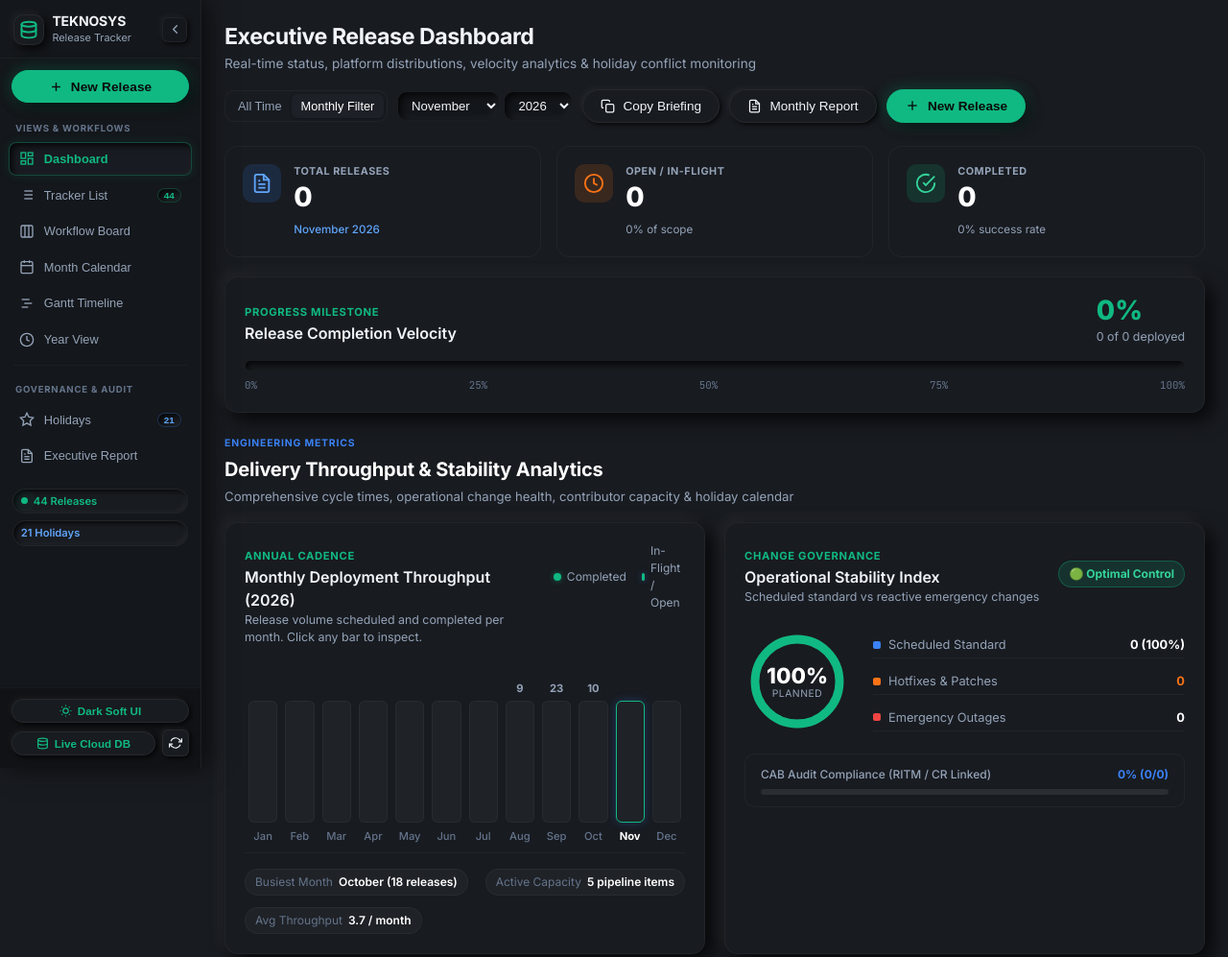
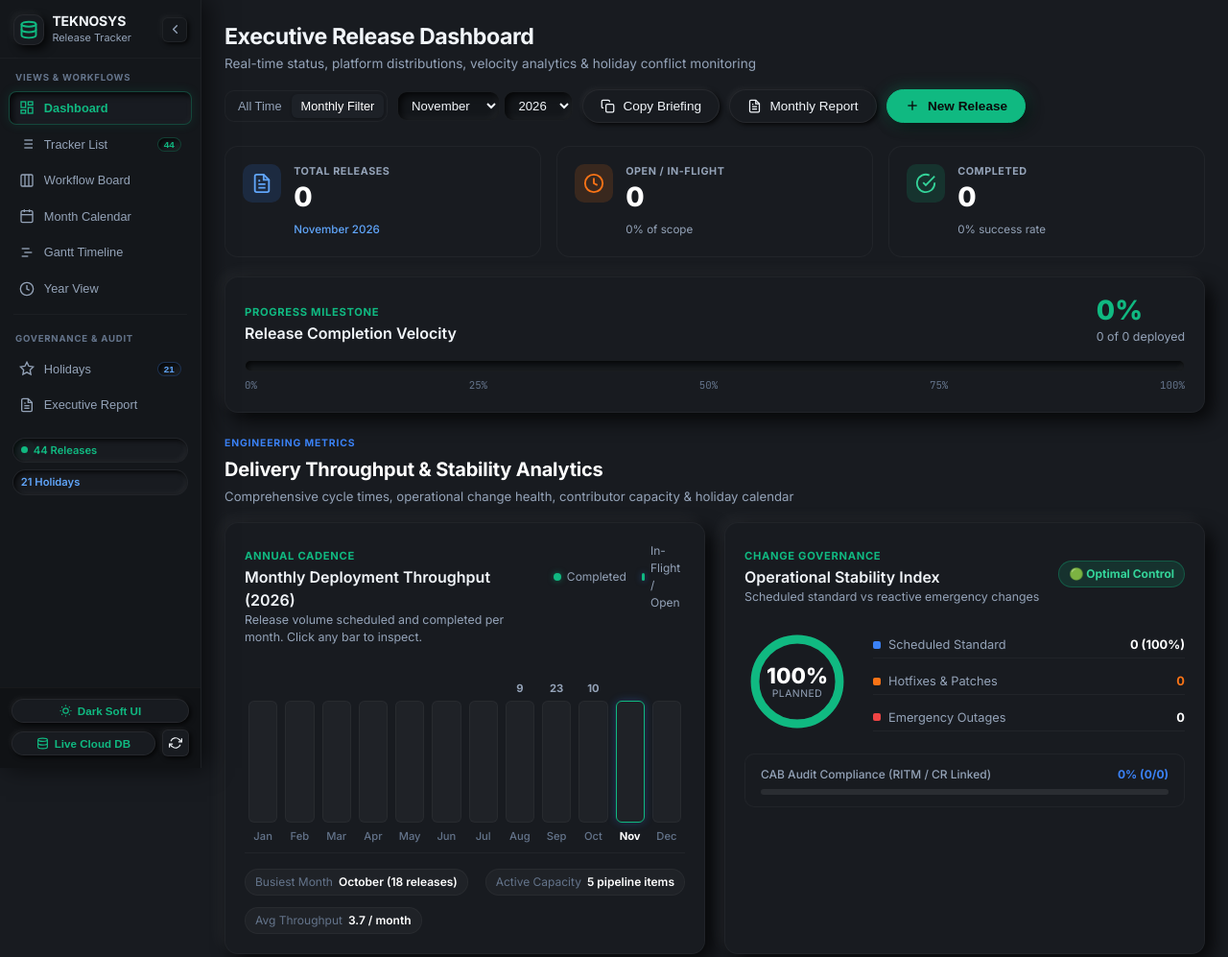
Before and after one commit to muneebalikayani/teknosys-release-tracker, a website built with Vite: page index.html in a window 1280 px wide. Shown: the top 997 px of the page at 96% size. Built offline with nearby package versions, Linux system fonts and the light colour scheme; some packages are replaced by stand-ins of ours; no server answers; the database is empty; files whose address does not match are found by name.

Commit message:
feat(sidebar): remove New Release button from sidebar

```diff
--- a/index.html
+++ b/index.html
@@ -75,17 +75,6 @@
           </button>
           <button class="sidebar-close-btn" id="btn-sidebar-close" aria-label="Close Navigation">&times;</button>
         </div>
-      </div>
-
-      <!-- Quick Action: Create New Release -->
-      <div class="sidebar-action-wrap">
-        <button class="btn btn-primary btn-sidebar-add" id="btn-sidebar-new-release" title="Create New Release">
-          <svg width="15" height="15" viewBox="0 0 24 24" fill="none" stroke="currentColor" stroke-width="2.2">
-            <line x1="12" y1="5" x2="12" y2="19"></line>
-            <line x1="5" y1="12" x2="19" y2="12"></line>
-          </svg>
-          <span class="btn-sidebar-label">New Release</span>
-        </button>
       </div>
 
       <!-- Vertical Scrollable Navigation Items -->
--- a/src/main.js
+++ b/src/main.js
@@ -180,14 +180,7 @@ navTabs?.addEventListener('click', (e) => {
   }
 });
 
-// Primary CTA: New Release (Sidebar + Mobile)
-document.getElementById('btn-sidebar-new-release')?.addEventListener('click', () => {
-  openReleaseModal({ mode: 'create' });
-  if (window.innerWidth <= 1024) {
-    closeMobileSidebar();
-  }
-});
-
+// Primary CTA: New Release (Mobile header)
 document.getElementById('btn-mobile-new-release')?.addEventListener('click', () => {
   openReleaseModal({ mode: 'create' });
 });
```
